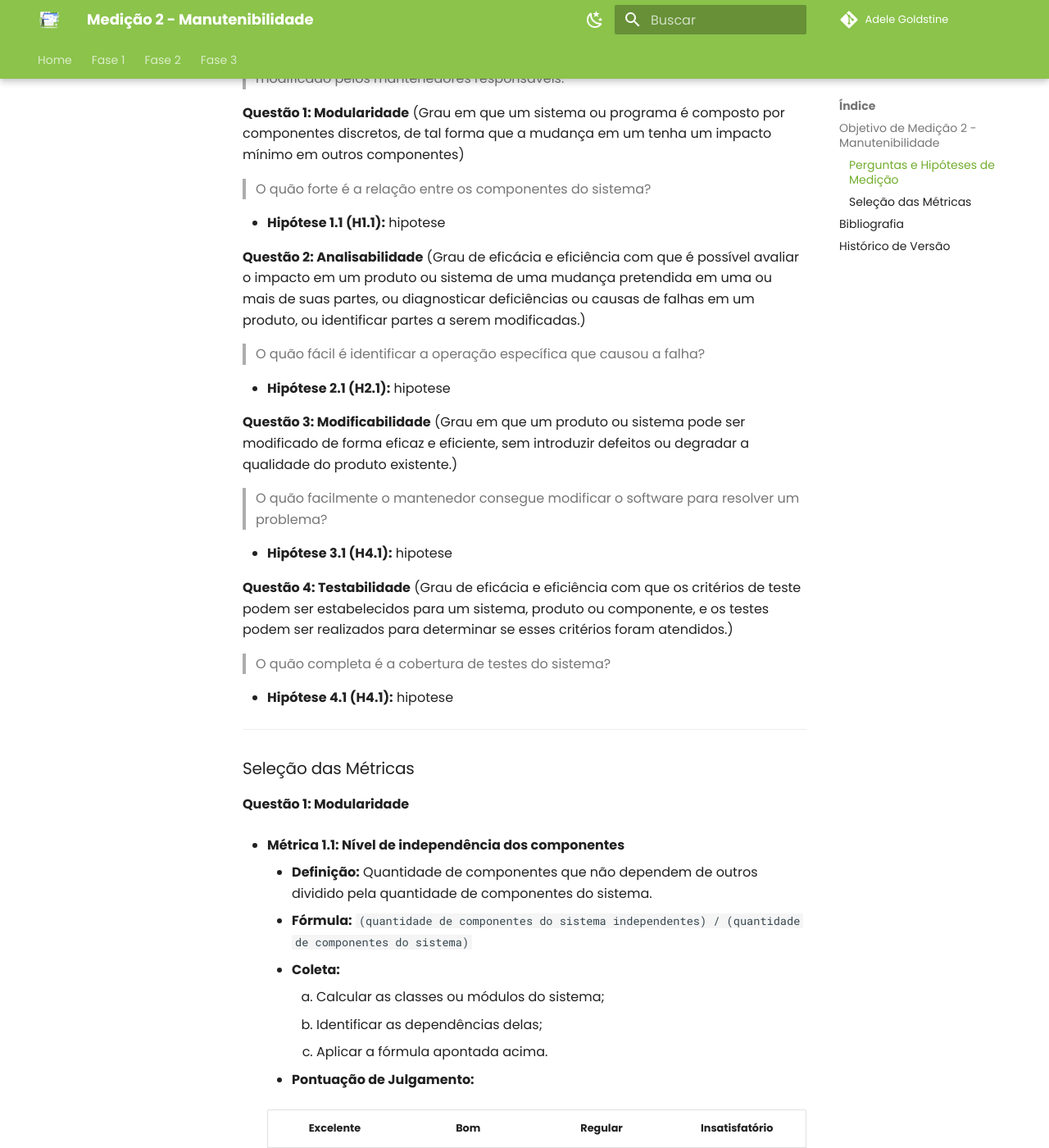
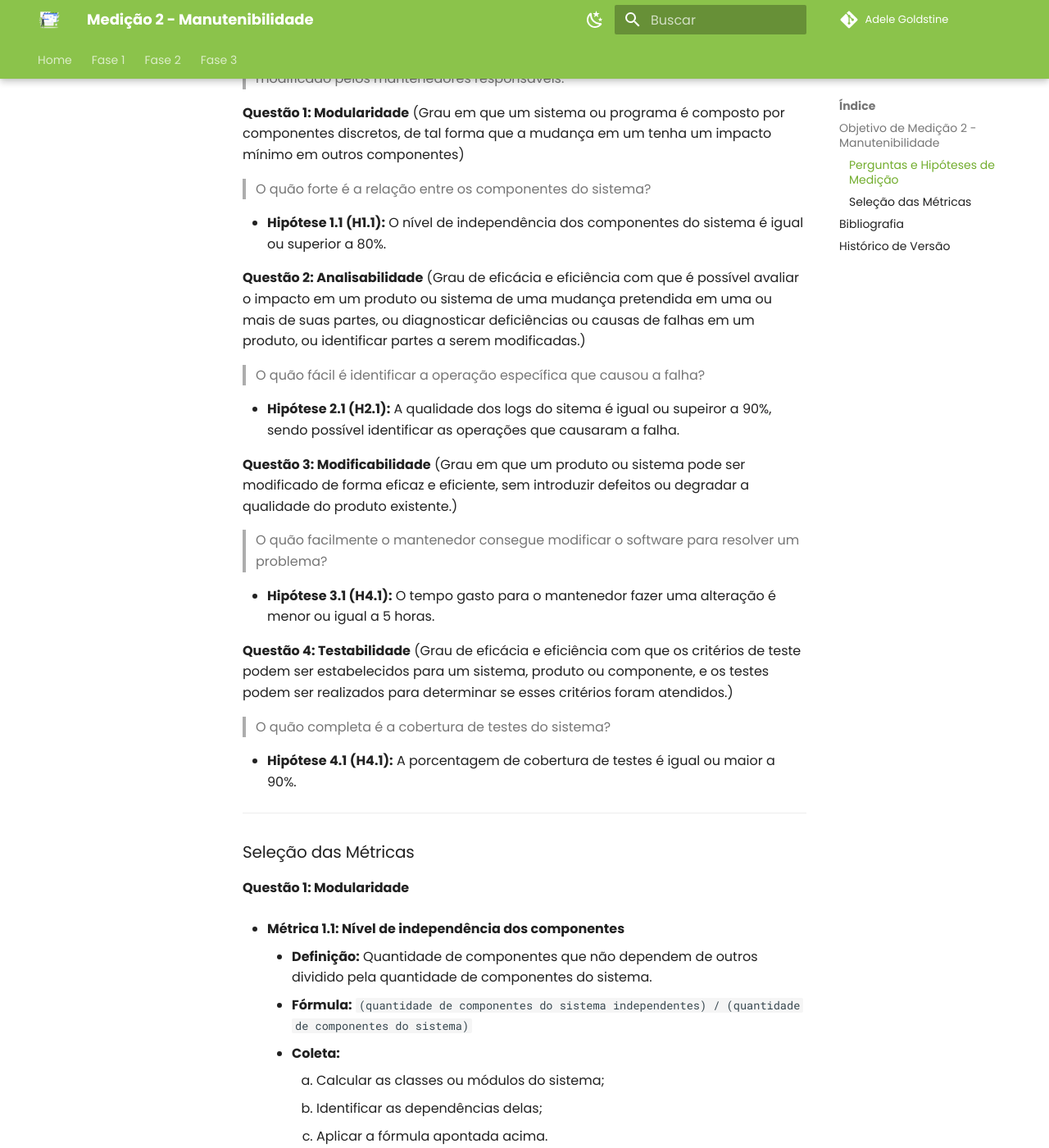
Before and after one commit to FCTE-Qualidade-de-Software-1/2026-1_T01_ADELE_GOLDSTINE, an MkDocs documentation site: the page built from docs/fase2/manutenibilidade.md, in a window 1280 px wide and 1400 px high, scrolled down 736 px. Shown: the whole window at 82% size. Built offline with MkDocs 1.6.1 and Material for MkDocs 9.7.7, drawn with Linux system fonts in a browser that asks for light colours; comment, search, counter and statistics services are not loaded.

Commit message:
docs: adiciona hipoteses de manutenibilidade

```diff
--- a/docs/fase2/manutenibilidade.md
+++ b/docs/fase2/manutenibilidade.md
@@ -42,22 +42,22 @@ Para alcançar o objetivo de medição para a característica de Manutenibilidad
 **Questão 1: Modularidade** (Grau em que um sistema ou programa é composto por componentes discretos, de tal forma que a mudança em um tenha um impacto mínimo em outros componentes)
 > O quão forte é a relação entre os componentes do sistema?
 
-* **Hipótese 1.1 (H1.1):** hipotese
+* **Hipótese 1.1 (H1.1):** O nível de independência dos componentes do sistema é igual ou superior a 80%.
 
 **Questão 2: Analisabilidade** (Grau de eficácia e eficiência com que é possível avaliar o impacto em um produto ou sistema de uma mudança pretendida em uma ou mais de suas partes, ou diagnosticar deficiências ou causas de falhas em um produto, ou identificar partes a serem modificadas.)
 > O quão fácil é identificar a operação específica que causou a falha?
 
-* **Hipótese 2.1 (H2.1):** hipotese
+* **Hipótese 2.1 (H2.1):** A qualidade dos logs do sitema é igual ou supeiror a 90%, sendo possível identificar as operações que causaram a falha.
 
 **Questão 3: Modificabilidade** (Grau em que um produto ou sistema pode ser modificado de forma eficaz e eficiente, sem introduzir defeitos ou degradar a qualidade do produto existente.)
 > O quão facilmente o mantenedor consegue modificar o software para resolver um problema?
 
-* **Hipótese 3.1 (H4.1):** hipotese
+* **Hipótese 3.1 (H4.1):** O tempo gasto para o mantenedor fazer uma alteração é menor ou igual a 5 horas.
 
 **Questão 4: Testabilidade** (Grau de eficácia e eficiência com que os critérios de teste podem ser estabelecidos para um sistema, produto ou componente, e os testes podem ser realizados para determinar se esses critérios foram atendidos.)
 > O quão completa é a cobertura de testes do sistema?
 
-* **Hipótese 4.1 (H4.1):** hipotese
+* **Hipótese 4.1 (H4.1):** A porcentagem de cobertura de testes é igual ou maior a 90%.
 
 ---
 
```
Also changed, not shown: docs/fase2/seguranca.md (deleted, +0 -19 lines).
